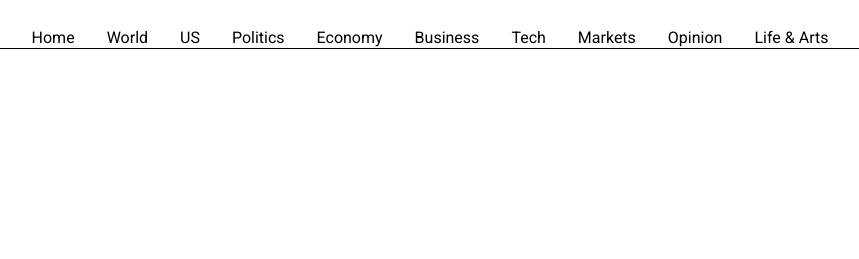
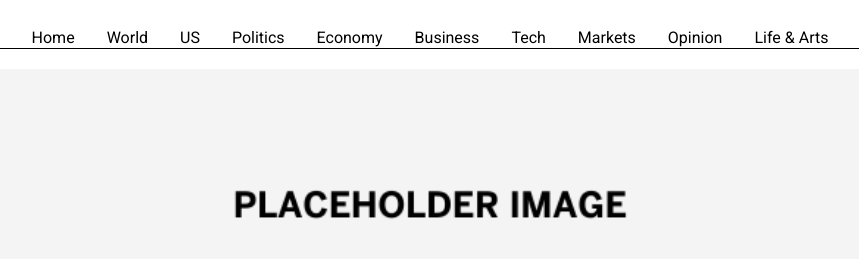
Before and after one commit to marselgray/thedailypapyrus, a website: page index.html in a window 1280 px wide. Shown: the part 125-384 px from the top of the page, without its empty margins (210-1069 px from the left). Drawn offline with Linux system fonts and the light colour scheme.

Commit message:
advertisment placeholder

```diff
--- a/index.html
+++ b/index.html
@@ -29,6 +29,19 @@
 		</nav>
 	</header>
 
+	<section class="advertisment">
+		<img src="img/advertisment.png" alt="advertisment" class='advertisment--img'>
+	</section>
+
+	<main class="main">
+		<article class="">
+
+		</article>
+		<aside class="">
+
+		</aside>
+	</main>
+
 
 </body>
 <script>
--- a/sass/components/_header.scss
+++ b/sass/components/_header.scss
@@ -2,6 +2,7 @@
 	text-align: center;
 	font-size: 1.6rem;
 	border-bottom: 1px solid $black;
+	margin: 0 0 2rem 0;
 
 	&--title{
 		font-size: 5rem;
@@ -44,3 +45,16 @@
 		}
 	}
 }
+
+
+.advertisment{
+	position: relative;
+	max-width: 1000px;
+    display: block;
+    margin: 0 auto;
+
+	&--img{
+		width: 100%;
+		height: auto;
+	}
+}
```
Also changed, not shown: css/style.css, img/advertisment.png (added).
